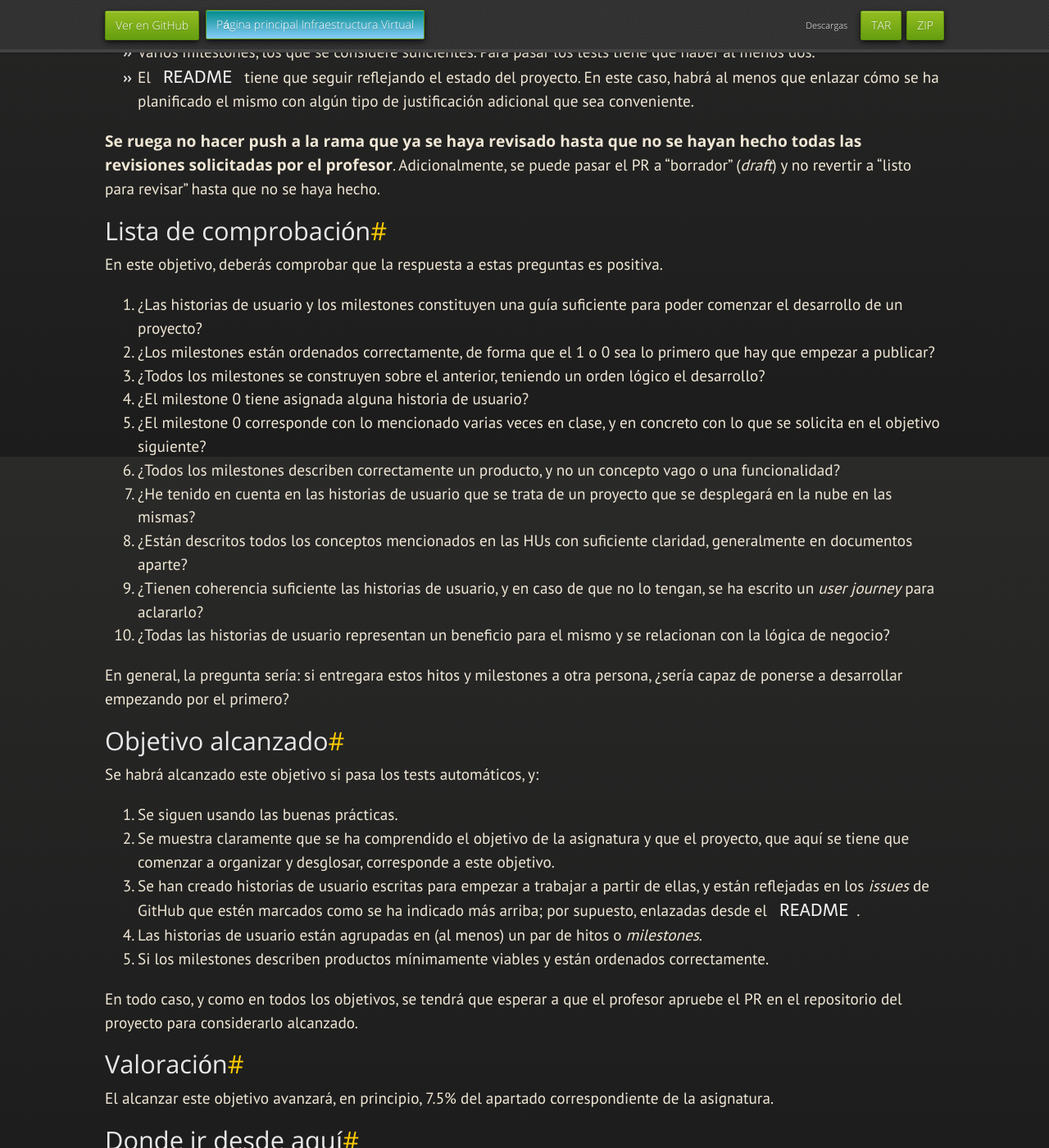
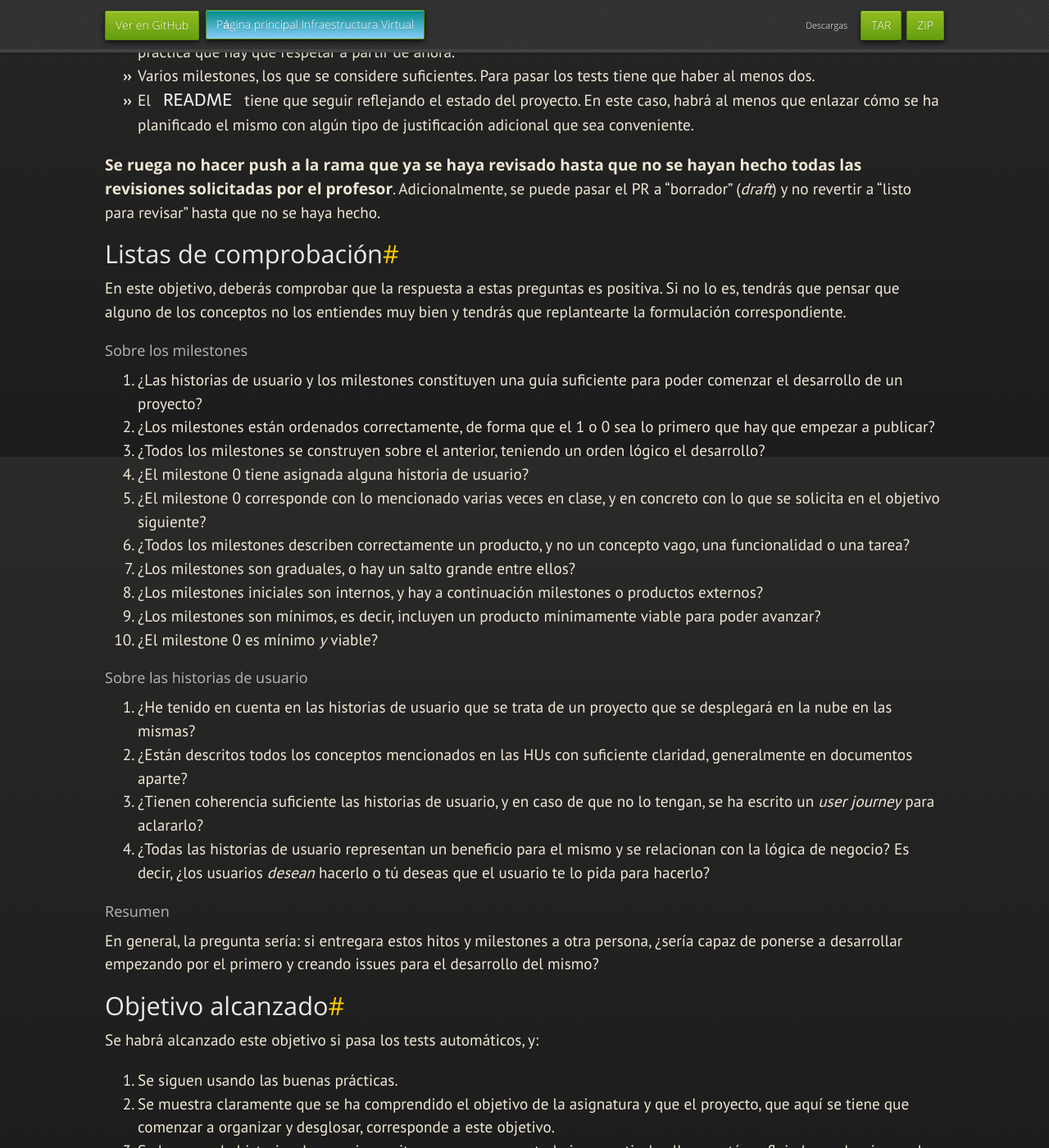
Before and after one commit to JJ/IV, a Jekyll site: the page built from documentos/proyecto/1.Infraestructura.md, in a window 1280 px wide and 1400 px high, scrolled down 3943 px. Shown: the whole window at 82% size. Built offline with Jekyll 4.4.1, drawn with Linux system fonts in a browser that asks for light colours; nearby versions of some CDN libraries; some web fonts are replaced; our own code applies the rules of GitHub Pages for plain Markdown files; some of the changed text lies outside the part shown.

Commit message:
Sync documentos/proyecto/1.Infraestructura.md de master a gh-pages

```diff
--- a/documentos/proyecto/1.Infraestructura.md
+++ b/documentos/proyecto/1.Infraestructura.md
@@ -64,7 +64,7 @@
 3. Los *deseos* de estos usuarios, es decir, qué quieren hacer u obtener con la
    aplicación, se tienen que resumir en las *historias de usuario*. Tendrá que
    crearse alguna historia de usuario, especialmente las que se consideren
-   fundamentales.
+   fundamentales para comenzar el desarrollo.
 4. Finalmente, los diferentes productos que se van a entregar a estos usuarios
    se tendrán que describir en una serie de hitos o *milestones*. El desarrollo
    ágil se basa en un método iterativo en el que se mejora un producto, siempre
@@ -98,7 +98,7 @@
 que incluyen las [comentadas en el objetivo anterior](0.Repositorio), pero que
 además, en este objetivo, deberán de tener en cuenta lo siguiente.
 
-* Trabajar siempre con hitos (*milestones*) y órdenes de trabajo
+* Trabajar **siempre** con hitos (*milestones*) y órdenes de trabajo
   (*issues*) en el repositorio. En este caso, el hito será la entrega
   de la práctica y las órdenes de trabajo las diferentes tareas
   necesarias para terminar el hito. Cada *milestone* contendrá, al
@@ -219,10 +219,13 @@
 profesor**. Adicionalmente, se puede pasar el PR a "borrador"
 (*draft*) y no revertir a "listo para revisar" hasta que no se haya hecho.
 
-## Lista de comprobación
+## Listas de comprobación
 
 En este objetivo, deberás comprobar que la respuesta a estas preguntas
-es positiva.
+es positiva. Si no lo es, tendrás que pensar que alguno de los conceptos no los
+entiendes muy bien y tendrás que replantearte la formulación correspondiente.
+
+### Sobre los milestones
 
 1. ¿Las historias de usuario y los milestones constituyen una guía
    suficiente para poder comenzar el desarrollo de un proyecto?
@@ -235,20 +238,32 @@
    clase, y en concreto con lo que se solicita en el objetivo
    siguiente?
 6. ¿Todos los milestones describen correctamente un producto, y no un
-   concepto vago o una funcionalidad?
-7. ¿He tenido en cuenta en las historias de usuario que se trata de un
+   concepto vago, una funcionalidad o una tarea?
+7. ¿Los milestones son graduales, o hay un salto grande entre ellos?
+8. ¿Los milestones iniciales son internos, y hay a continuación milestones o
+   productos externos?
+9. ¿Los milestones son mínimos, es decir, incluyen un producto
+   mínimamente viable para poder avanzar?
+10. ¿El milestone 0 es mínimo *y* viable?
+
+### Sobre las historias de usuario
+
+1. ¿He tenido en cuenta en las historias de usuario que se trata de un
    proyecto que se desplegará en la nube en las mismas?
-8. ¿Están descritos todos los conceptos mencionados en las HUs con
+2. ¿Están descritos todos los conceptos mencionados en las HUs con
    suficiente claridad, generalmente en documentos aparte?
-9. ¿Tienen coherencia suficiente las historias de usuario, y en caso
+3. ¿Tienen coherencia suficiente las historias de usuario, y en caso
    de que no lo tengan, se ha escrito un *user journey* para
    aclararlo?
-10. ¿Todas las historias de usuario representan un beneficio para el
-    mismo y se relacionan con la lógica de negocio?
+4. ¿Todas las historias de usuario representan un beneficio para el
+    mismo y se relacionan con la lógica de negocio? Es decir, ¿los usuarios
+    *desean* hacerlo o tú deseas que el usuario te lo pida para hacerlo?
+
+### Resumen
 
 En general, la pregunta sería: si entregara estos hitos y milestones
 a otra persona, ¿sería capaz de ponerse a desarrollar empezando por el
-primero?
+primero y creando issues para el desarrollo del mismo?
 
 ## Objetivo alcanzado
 
```
